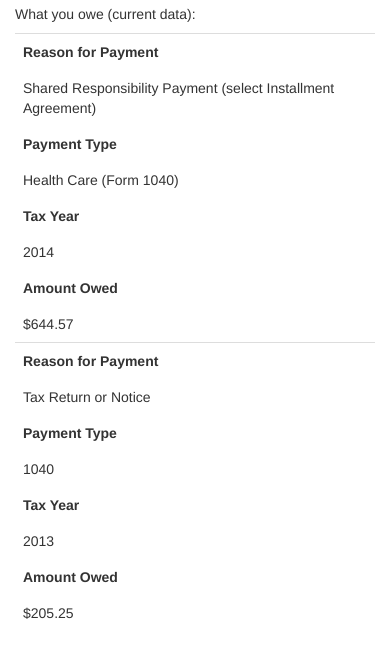
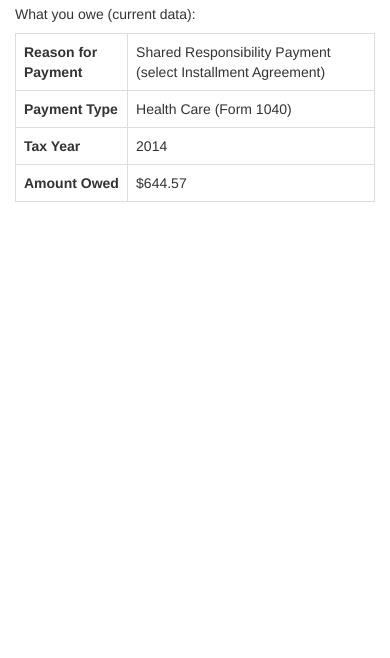
Before and after one commit to puzzleboks/table-to-div, a plain HTML site: page index.html in a window 390 px wide. Shown: the part 102-760 px from the top of the page. Drawn offline with nearby package versions, Linux system fonts and the light colour scheme.

Commit message:
Created mobile 2-col table

```diff
--- a/index.html
+++ b/index.html
@@ -14,27 +14,28 @@
 
 <body>
   <div class="container">
+
     <h1 tabindex="0">Responsive Table with pure CSS</h1>
     <h5 class="table-caption">What you owe (current data):</h5>
 
     <table tabindex="0" class="table table-bordered">
-      <tr class="wide-table-header-row desktop-only">
-        <th id="Reason-for-Payment">Reason for Payment</th>
-        <th id="Payment-Type">Payment Type</th>
-        <th id="Tax-Year">Tax Year</th>
-        <th id="Amount-Owed">Amount Owed</th>
+      <tr class="wide-table-cell">
+        <th id="Reason-for-Payment" class="mobile-only">Reason for Payment</th>
+        <td headers="Reason-for-Payment">Shared Responsibility Payment (select Installment Agreement)</td>
       </tr>
       <tr class="wide-table-cell">
-        <th class="mobile-only">Reason for Payment</th>
-        <td headers="Reason-for-Payment">Shared Responsibility Payment (select Installment Agreement)</td>
-        <th class="mobile-only">Payment Type</th>
-        <td headers="Payment-Type">Health Care (Form 1040)</td>
-        <th class="mobile-only">Tax Year</th>
-        <td headers="Tax-Year">2014</td>
-        <th class="mobile-only">Amount Owed</th>
-        <td headers="Amount-Owed">$644.57</td>
+        <th id="Reason-for-Payment" class="mobile-only">Payment Type</th>
+        <td headers="Reason-for-Payment">Health Care (Form 1040)</td>
       </tr>
       <tr class="wide-table-cell">
+        <th id="Reason-for-Payment" class="mobile-only">Tax Year</th>
+        <td headers="Reason-for-Payment">2014</td>
+      </tr>
+      <tr class="wide-table-cell">
+        <th id="Reason-for-Payment" class="mobile-only">Amount Owed</th>
+        <td headers="Reason-for-Payment">$644.57</td>
+      </tr>
+      <!--<tr class="wide-table-cell">
         <th class="mobile-only">Reason for Payment</th>
         <td headers="Reason-for-Payment">Tax Return or Notice</td>
         <th class="mobile-only">Payment Type</th>
@@ -43,7 +44,7 @@
         <td headers="Tax-Year">2013</td>
         <th class="mobile-only">Amount Owed</th>
         <td headers="Amount-Owed">$205.25</td>
-      </tr>
+      </tr>-->
     </table>
 
   </div>
--- a/styles.css
+++ b/styles.css
@@ -1,45 +1,46 @@
 .table-bordered {
-  border: none;
+  /*border: none;*/
 }
 
 th.mobile-only {
-  display: none;
+  /*display: table-cell;*/
 }
 
 /* Adaptor rules for bootstrap */
 .table-bordered > tbody > tr.wide-table-cell > td, .table-bordered > tbody > tr.wide-table-cell > th {
-  border: 0em;
+  /*border: 0em;*/
   /*line-height: 1.3;*/
 }
 
 .table-bordered > tbody > tr.wide-table-header-row > th {
-  border: 0em;
+  /*border: 0em;*/
 }
 
 @media screen and (max-width: 40em) {
 
   table {
-    display: block;
+    /*display: block;*/
   }
 
   table .wide-table-header-row > th{
-    display: block;
+    /*display: none;*/
   }
 
   .wide-table-cell > td {
-    display: block;
+    /*display: table-row;*/
   }
 
   .wide-table-cell {
     border-top: 1px solid #ddd;
+    /*display: table-row;*/
   }
 
   .desktop-only {
-    display: none;
+    /*display: table-column;*/
   }
 
   th.mobile-only {
-    display: block;
+    /*display: table-row;*/
   }
 
 }
```
